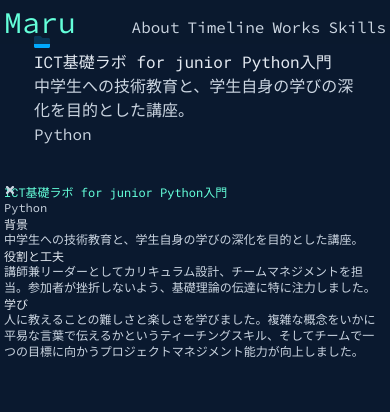
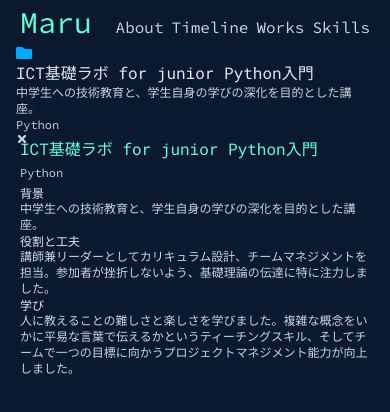
Before and after one commit to sushimaru2006/portfolio, a Next.js app: page /works in a window 390 px wide. Both pictures are taken after a click on the element 195 px from the left and 90 px from the top of the page. Shown: the top 412 px of the page. Built offline with nearby package versions, Linux system fonts and the light colour scheme.

Commit message:
modify class setting

```diff
--- a/app/globals.css
+++ b/app/globals.css
@@ -1,5 +1,4 @@
 @import "tailwindcss/preflight";
-@tailwind utilities;
 @tailwind utilities;
 
 body {
@@ -11,6 +10,11 @@ body {
 h1, h2, h3, h4, h5, h6 {
   font-family: var(--font-roboto-mono); /* 見出しフォントを適用 */
   color: #e2e8f0; /* 見出しの文字色（例） */
+}
+
+.container {
+  padding-left: 1rem; /* 16px */
+  padding-right: 1rem; /* 16px */
 }
 
 /* space */
@@ -33,7 +37,7 @@ h1, h2, h3, h4, h5, h6 {
   margin-left: 1rem; /* 16px */
 }
 .header-height {
-  padding-top: 48px;
+  padding-top: 72px;
 }
 
 /* Heading */
@@ -83,7 +87,33 @@ h1, h2, h3, h4, h5, h6 {
     margin-right: 0.75rem; /* 12px */
     margin-left: 0.75rem; /* 12px */
   }
-
+  .header-height {
+    padding-top: 60px;
+  }
+  .font-heading-xl {
+    font-size: 2.5rem; /* 40px */
+    line-height: 2.75rem; /* 44px */
+  }
+  .font-heading-lg {
+    font-size: 2rem; /* 32px */
+    line-height: 2.25rem; /* 36px */
+  }
+  .font-heading-md {
+    font-size: 1.75rem; /* 28px */
+    line-height: 2.25rem; /* 36px */
+  }
+  .font-heading-sm {
+    font-size: 1.5rem; /* 24px */
+    line-height: 2rem; /* 32px */
+  }
+  .font-body-primary {
+    font-size: 1.25rem; /* 20px */
+    line-height: 1.75rem; /* 28px */
+  }
+  .font-body-secondary {
+    font-size: 0.875rem; /* 14px */
+    line-height: 1.25rem; /* 20px */
+  }
 }
 
 @media (max-width: 768px) {
@@ -106,7 +136,7 @@ h1, h2, h3, h4, h5, h6 {
     margin-left: 0.5rem; /* 8px */
   }
   .header-height {
-    padding: 36px;
+    padding-top: 54px;
   }
 
   .font-heading-xl {
@@ -160,7 +190,7 @@ h1, h2, h3, h4, h5, h6 {
     margin-left: 0.25rem; /* 4px */
   }
   .header-height {
-    padding: 30px;
+    padding-top: 45px;
   }
 
   .font-heading-xl {
--- a/app/layout.tsx
+++ b/app/layout.tsx
@@ -28,7 +28,7 @@ export default function RootLayout({
     <html lang="ja">
       <body className={`${robotoMono.variable} ${sourceCodePro.variable}`}>
         <Header /> {/* Headerコンポーネントをここに追加 */}
-        <main className="pt-20"> {/* ヘッダーの高さ分だけpaddingを追加 */}
+        <main className="header-height"> {/* ヘッダーの高さ分だけpaddingを追加 */}
           {children}
         </main>
       </body>
--- a/components/About.tsx
+++ b/components/About.tsx
@@ -9,8 +9,8 @@ import { FaUserCircle } from 'react-icons/fa';
 const About = () => {
   return (
     <section id="about" className="py-24">
-      <div className="container mx-auto max-w-4xl px-4">
-        <div className="grid header-height md:grid-cols-3 gap-8 items-center">
+      <div className="container max-w-4xl">
+        <div className="grid md:grid-cols-3 gap-8 items-center">
           {/* 左側: アイコン */}
           <motion.div
             className="flex justify-center space-lg md:col-span-1"
--- a/components/Header.tsx
+++ b/components/Header.tsx
@@ -3,11 +3,11 @@ import Link from 'next/link';
 const Header = () => {
   return (
     <header className="fixed top-0 z-40 w-full bg-[#0a192f]/80 backdrop-blur-sm">
-      <nav className="container mx-auto flex max-w-4xl items-baseline justify-between p-4 text-slate-300">
+      <nav className="container flex max-w-4xl items-baseline justify-between text-slate-300">
         <Link href="/" className="font-heading-xl space-sm font-bold text-[#64ffda] hover:opacity-80">
           Maru
         </Link>
-        <ul className="flex space-x-1 font-mono font-heading-sm">
+        <ul className="flex font-mono font-heading-sm">
           <li><Link href="/about" className="hover:text-[#64ffda] space-sm">About</Link></li>
           <li><Link href="/timeline" className="hover:text-[#64ffda] space-sm">Timeline</Link></li>
           <li><Link href="/works" className="hover:text-[#64ffda] space-sm">Works</Link></li>
--- a/components/Skills.tsx
+++ b/components/Skills.tsx
@@ -91,8 +91,8 @@ const Skills = () => {
   };
 
   return (
-    <section id="skills" className="py-24">
-      <div className="container header-height mx-auto max-w-4xl px-4">
+    <section id="skills">
+      <div className="container max-w-4xl">
         <motion.div
           className="relative space-lg"
           initial={{ opacity: 0, scale: 0.8 }}
--- a/components/Timeline.tsx
+++ b/components/Timeline.tsx
@@ -56,8 +56,8 @@ const Timeline = () => {
   const scaleY = useTransform(scrollYProgress, [0, 1], [0, 1]);
 
   return (
-    <section id="timeline" className="py-24">
-      <div className="container header-height mx-auto max-w-4xl px-4 font-body-primary">
+    <section id="timeline">
+      <div className="container max-w-4xl font-body-primary">
         <div ref={targetRef} className="relative">
           {/* タイムラインの項目をマッピング */}
           <div className="relative z-10">
--- a/components/Works.tsx
+++ b/components/Works.tsx
@@ -21,10 +21,10 @@ const Works = () => {
   };
 
   return (
-    <section id="works" className="py-24">
-      <div className="container header-height mx-auto max-w-4xl px-4">
+    <section id="works">
+      <div className="container max-w-4xl">
         {/* カードグリッド */}
-        <div className="grid grid-cols-1 space-sm font-body-primary gap-6 sm:grid-cols-2 lg:grid-cols-3">
+        <div className="grid grid-cols-1 font-body-primary gap-6 sm:grid-cols-2 lg:grid-cols-3">
           {worksData.map((work, index) => (
             <motion.div
               key={index}
@@ -36,17 +36,17 @@ const Works = () => {
               transition={{ duration: 0.5, delay: index * 0.1 }}
             >
               <div className="flex items-center justify-between">
-                <FaFolder className="text-4xl text-[#00aaff]" />
+                <FaFolder className="font-body-primary text-[#00aaff]" />
               </div>
               <h3 className="mt-4 text-xl font-bold text-slate-200 group-hover:text-[#64ffda]">
                 {work.title}
               </h3>
-              <p className="mt-2 text-sm text-slate-400">{work.description}</p>
+              <p className="mt-2 font-body-secondary text-slate-400">{work.description}</p>
               <div className="mt-4 flex space-x-2">
                 {work.tech.map((t, i) => (
                   <span
                     key={i}
-                    className="rounded-full bg-slate-700 px-2 py-1 text-xs text-cyan-300"
+                    className="rounded-full bg-slate-700 px-2 py-1 font-body-secondary text-cyan-300"
                   >
                     {t}
                   </span>
@@ -61,14 +61,14 @@ const Works = () => {
       <AnimatePresence>
         {selectedWork && (
           <motion.div
-            className="fixed inset-0 z-50 font-body-secondary space-sm flex items-center justify-center bg-black/70 backdrop-blur-sm"
+            className="container fixed inset-0 z-50 font-body-secondary flex items-center justify-center bg-black/70 backdrop-blur-sm"
             initial={{ opacity: 0 }}
             animate={{ opacity: 1 }}
             exit={{ opacity: 0 }}
             onClick={closeModal} // 背景クリックで閉じる
           >
             <motion.div
-              className="relative m-4 w-full max-w-2xl rounded-lg bg-slate-800 p-8 shadow-2xl"
+              className="relative m-4 w-full max-w-2xl rounded-lg bg-slate-800 shadow-2xl"
               initial={{ scale: 0.9, opacity: 0 }}
               animate={{ scale: 1, opacity: 1 }}
               exit={{ scale: 0.9, opacity: 0 }}
@@ -81,20 +81,20 @@ const Works = () => {
               >
                 <FaTimes />
               </button>
-              <h2 className="mb-2 text-2xl font-bold text-[#64ffda]">
+              <h2 className="mb-2 space-sm font-body-primary font-bold text-[#64ffda]">
                 {selectedWork.title}
               </h2>
-              <div className="mb-4 flex space-x-2">
+              <div className="mb-4 flex space-sm">
                 {selectedWork.tech.map((t, i) => (
                   <span
                     key={i}
-                    className="rounded-full bg-slate-700 px-3 py-1 text-sm text-cyan-300"
+                    className="rounded-full bg-slate-700 font-body-secondary text-cyan-300"
                   >
                     {t}
                   </span>
                 ))}
               </div>
-              <div className="space-y-4 text-slate-300">
+              <div className="space-sm text-slate-300">
                 <div>
                   <h4 className="font-semibold text-slate-100">背景</h4>
                   <p>{selectedWork.description}</p>
```
